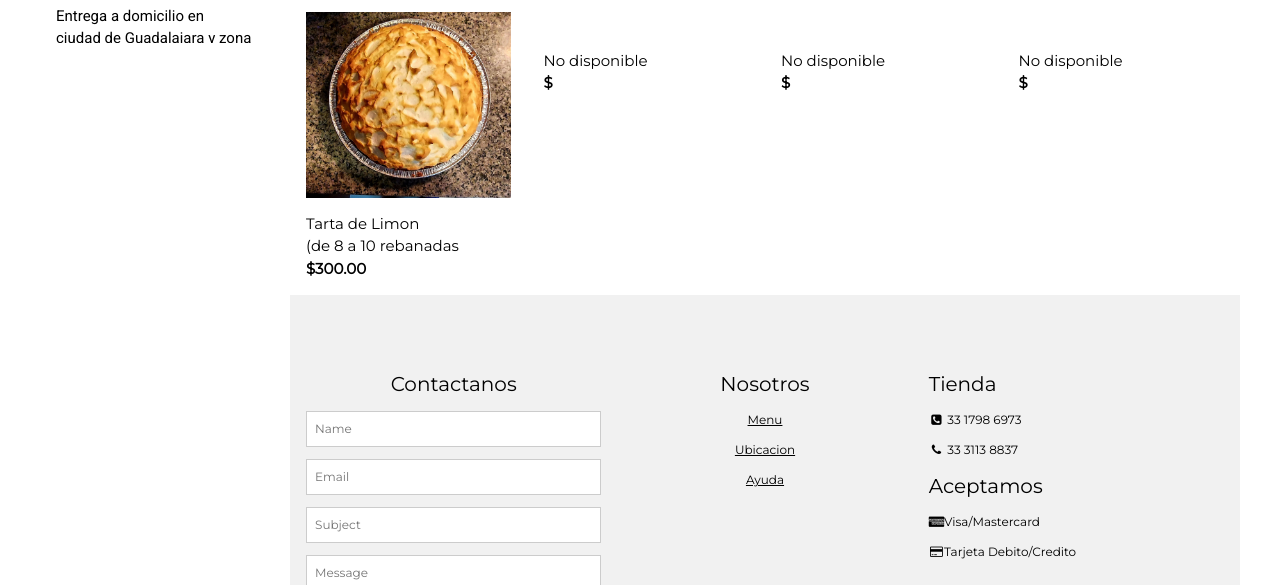
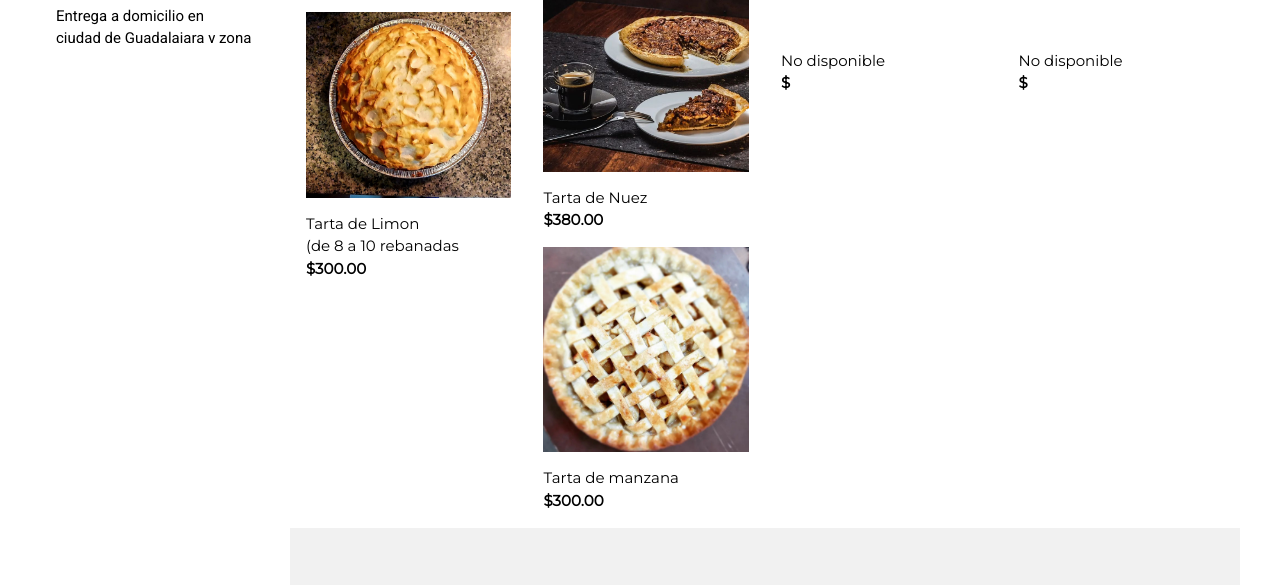
Before and after one commit to CarlosGomez30/CarlosGomez30.github-io, a plain HTML site: page tartas.html in a window 1280 px wide. Shown: the part 757-1342 px from the top of the page. Drawn offline with nearby package versions, Linux system fonts and the light colour scheme.

Commit message:
picture updates

```diff
--- a/tartas.html
+++ b/tartas.html
@@ -102,13 +102,13 @@ body,h1,h2,h3,h4,h5,h6,.w3-wide {font-family: "Montserrat", sans-serif;}
         <div class="w3-col l3 s6">
         <div class="w3-container">
             <div class="w3-display-container">
-            <img src="" style="width:100%">
+            <img src="tarta_nuez.jpg" style="width:100%">
             </div>
-            <p>No disponible <br><b>$</b></p>
+            <p>Tarta de Nuez<br><b>$380.00</b></p>
         </div>
         <div class="w3-container">
-            <img src="" style="width:100%">
-            <p>No disponible <br><b>$</b></p>
+            <img src="tarta_manzana.jpg" style="width:100%">
+            <p>Tarta de manzana <br><b>$300.00</b></p>
         </div>
         </div>
     <!-- Columna 3 -->
```
Also changed, not shown: profiteroles.html (+2 -2 lines), tartasQ.html (+2 -2 lines), galleta_nuez.jpg, profis_rellenos_crema.jpg (added), tarta_manzana.jpg (added), tarta_nuez.jpg (added), tarta_queso.jpg (added).
